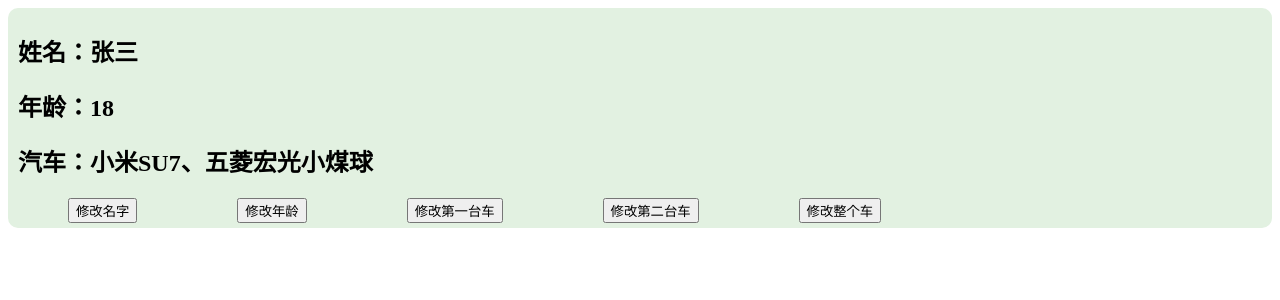
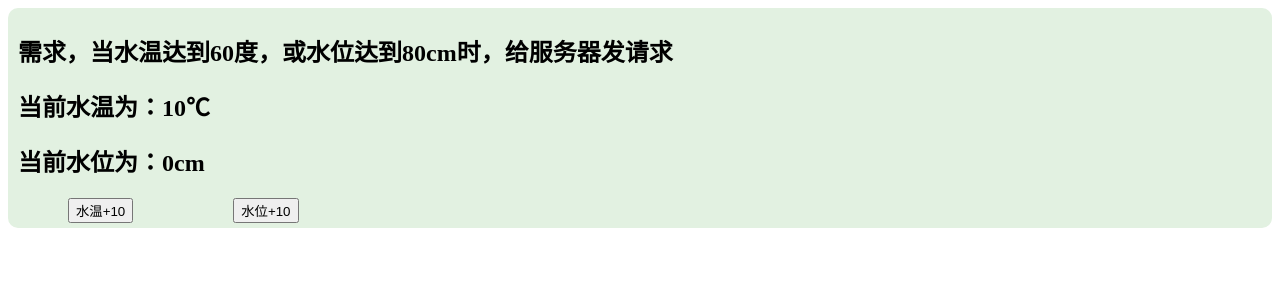
Before and after one commit to AMagicPear/hello-vue3-test, a Vue app: page / in a window 1280 px wide. Shown: the top 300 px of the page. Built offline with nearby package versions, Linux system fonts and the light colour scheme.

Commit message:
watchEffect

```diff
--- a/src/components/Person.vue
+++ b/src/components/Person.vue
@@ -1,42 +1,38 @@
 <template>
   <div class="person">
-    <h2>姓名：{{ person.name }}</h2>
-    <h2>年龄：{{ person.age }}</h2>
-    <h2>汽车：{{ person.car.c1 }}、{{ person.car.c2 }}</h2>
-    <button @click="changeName">修改名字</button>
-    <button @click="changeAge">修改年龄</button>
-    <button @click="changeC1">修改第一台车</button>
-    <button @click="changeC2">修改第二台车</button>
-    <button @click="changeCar">修改整个车</button>
+    <h2>需求，当水温达到60度，或水位达到80cm时，给服务器发请求</h2>
+    <h2>当前水温为：{{ temp }}℃</h2>
+    <h2>当前水位为：{{ level }}cm</h2>
+    <button @click="changeTemp">水温+10</button>
+    <button @click="changeLevel">水位+10</button>
   </div>
 </template>
 
 <script lang="ts" setup name="Person">
-import { reactive } from 'vue';
-let person = reactive({
-  name: "张三",
-  age: 18,
-  car: {
-    c1: '小米SU7',
-    c2: '五菱宏光小煤球'
+import { ref, watch, watchEffect } from 'vue'
+let temp = ref(10)
+let level = ref(0)
+function changeTemp() {
+  temp.value += 10;
+}
+function changeLevel() {
+  level.value += 10;
+}
+
+//监视
+// watch([temp,level],(value)=>{
+//   let [newTemp,newLevel] = value
+//   if(newTemp>=60||newLevel>=80){
+//     console.log('给服务器发请求')
+//   }
+// })
+
+watchEffect(() => {
+  if(temp.value>=60||level.value>=80){
+    console.log('给服务器发请求')
   }
 })
-//方法
-function changeName() {
-  person.name += '~';
-}
-function changeAge() {
-  person.age += 1;
-}
-function changeC1() {
-  person.car.c1 = "奥迪";
-}
-function changeC2() {
-  person.car.c2 = '大众';
-}
-function changeCar() {
-  person.car = { c1: '雅迪', c2: '爱玛' }
-}
+
 </script>
 
 <style scoped>
```
